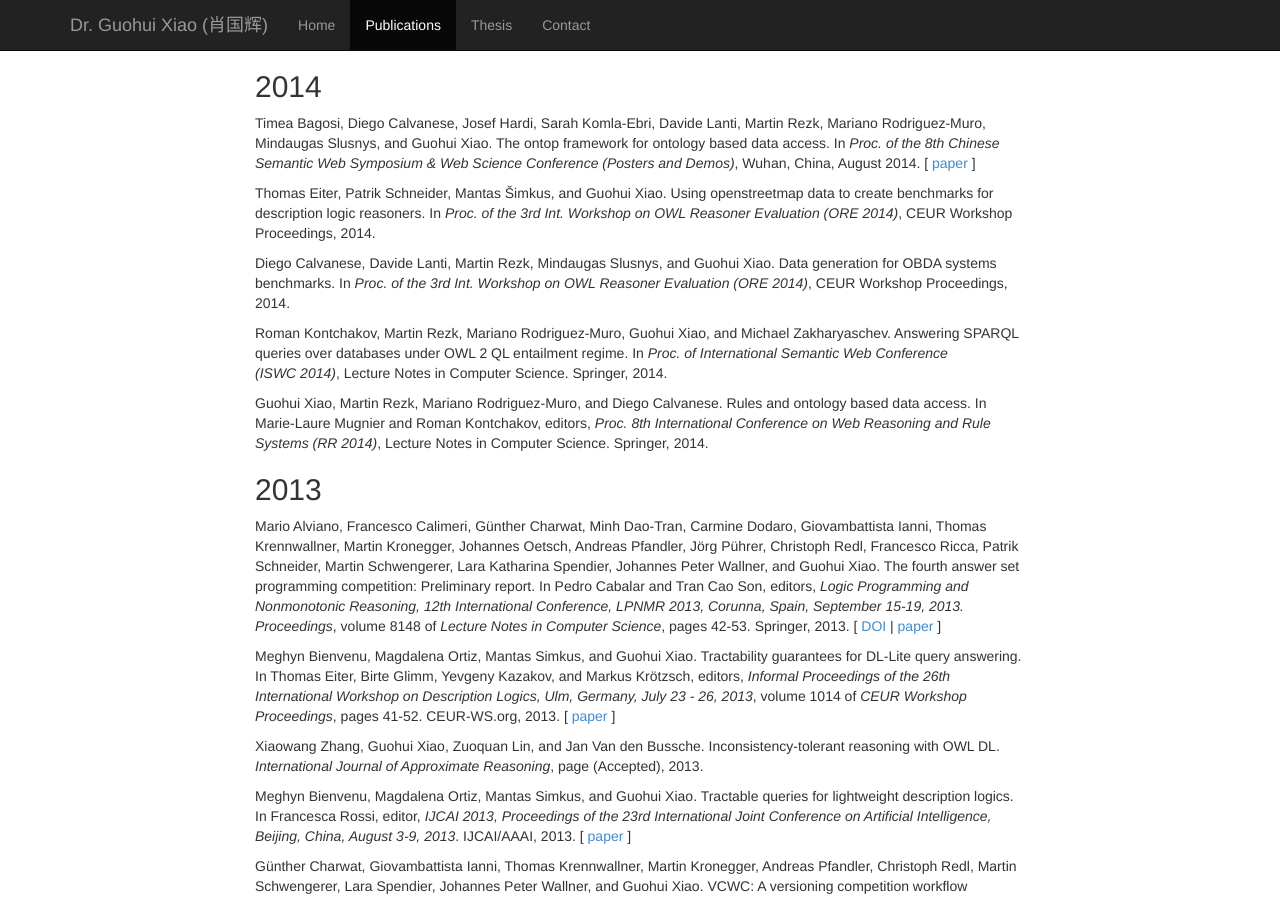
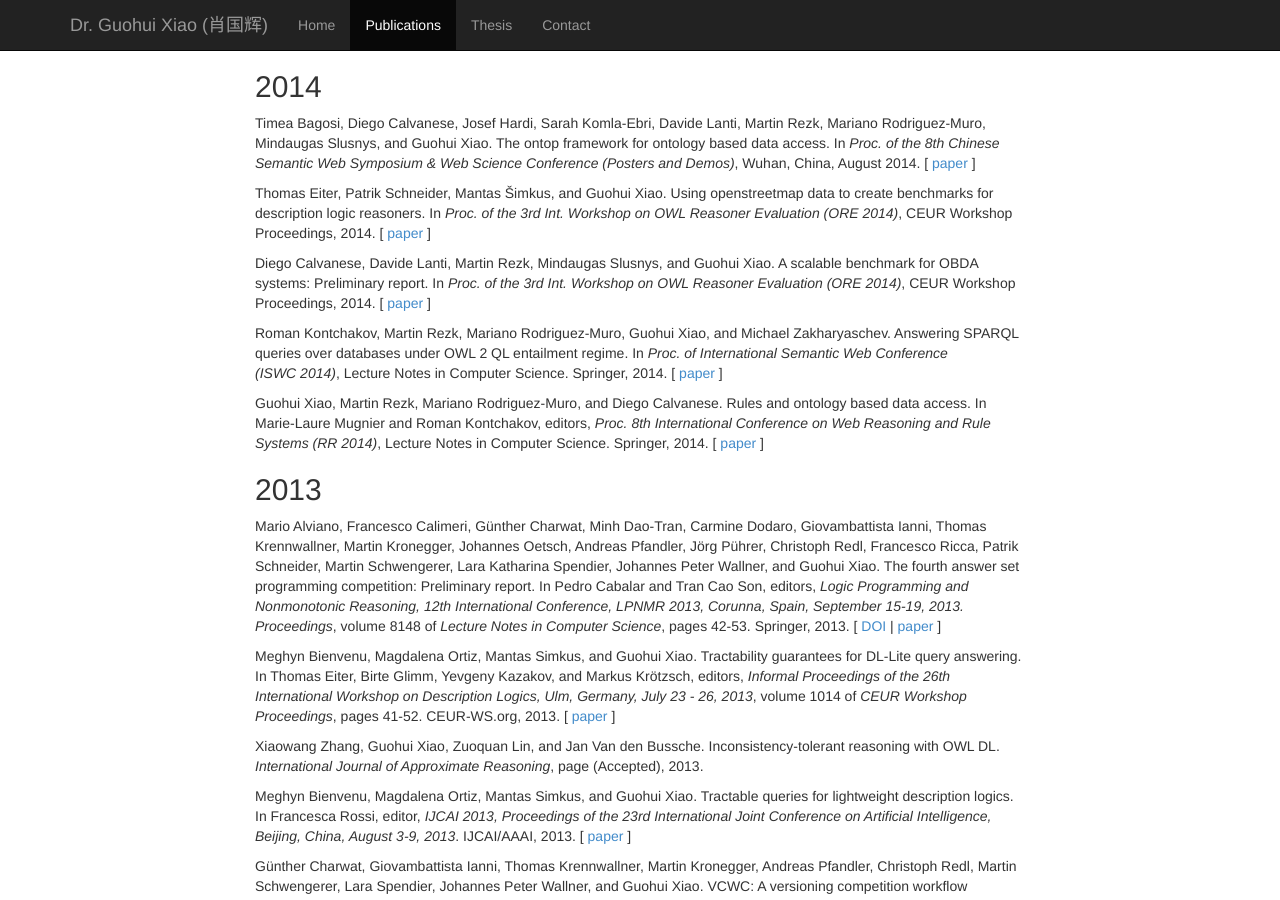
Before and after one commit to ghxiao/ghxiao.github.io, a Jekyll site: the page built from publications.html, in a window 1280 px wide and 900 px high. Built offline with Jekyll 4.4.1, drawn with Linux system fonts in a browser that asks for light colours; nearby versions of some CDN libraries; Markdown is read by kramdown in place of the engine named in the settings.

Commit message:
update publications of 2014

```diff
--- a/_includes/bib2014.html
+++ b/_includes/bib2014.html
@@ -12,7 +12,7 @@
 Timea Bagosi, Diego Calvanese, Josef Hardi, Sarah Komla-Ebri, Davide Lanti,
   Martin Rezk, Mariano Rodriguez-Muro, Mindaugas Slusnys, and Guohui Xiao.
  The ontop framework for ontology based data access.
- In <em>Proc. of the 8th Chinese Semantic Web Symposium & Web
+ In <em>Proc. of the 8th Chinese Semantic Web Symposium &amp; Web
   Science Conference (Posters and Demos)</em>, Wuhan, China, August 2014.
 [&nbsp;<a href="http://www.ghxiao.org/publications/2014-csws-ontop.pdf">paper</a>&nbsp;]
 
@@ -25,15 +25,17 @@ Thomas Eiter, Patrik Schneider, Mantas &Scaron;imkus, and Guohui Xiao.
   reasoners.
  In <em>Proc. of the 3rd Int. Workshop on OWL Reasoner Evaluation
   (ORE&nbsp;2014)</em>, CEUR Workshop Proceedings, 2014.
+[&nbsp;<a href="http://www.ghxiao.org/publicaitons/2014-ore-osm.pdf">paper</a>&nbsp;]
 
 </p>
 
 <p><a name="CLRSX-ore14"></a>
 
 Diego Calvanese, Davide Lanti, Martin Rezk, Mindaugas Slusnys, and Guohui Xiao.
- Data generation for OBDA systems benchmarks.
+ A scalable benchmark for OBDA systems: Preliminary report.
  In <em>Proc. of the 3rd Int. Workshop on OWL Reasoner Evaluation
   (ORE&nbsp;2014)</em>, CEUR Workshop Proceedings, 2014.
+[&nbsp;<a href="http://www.ghxiao.org/publications/2014-ore-npd.pdf">paper</a>&nbsp;]
 
 </p>
 
@@ -45,6 +47,7 @@ Roman Kontchakov, Martin Rezk, Mariano Rodriguez-Muro, Guohui Xiao, and Michael
   regime.
  In <em>Proc. of International Semantic Web Conference (ISWC&nbsp;2014)</em>,
   Lecture Notes in Computer Science. Springer, 2014.
+[&nbsp;<a href="http://www.ghxiao.org/publications/2014-iswc-sparql-ql-full.pdf">paper</a>&nbsp;]
 
 </p>
 
@@ -55,5 +58,6 @@ Guohui Xiao, Martin Rezk, Mariano Rodriguez-Muro, and Diego Calvanese.
  In Marie-Laure Mugnier and Roman Kontchakov, editors, <em>Proc. 8th
   International Conference on Web Reasoning and Rule Systems (RR&nbsp;2014)</em>,
   Lecture Notes in Computer Science. Springer, 2014.
+[&nbsp;<a href="http://www.ghxiao.org/publications/2014-rr-swrl-obda.pdf">paper</a>&nbsp;]
 
 </p>
```
Also changed, not shown: README.md, 4 other files.
